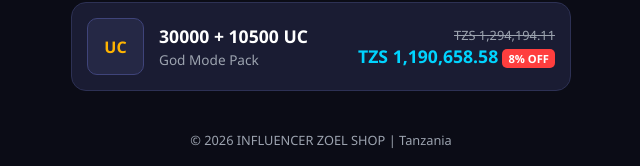
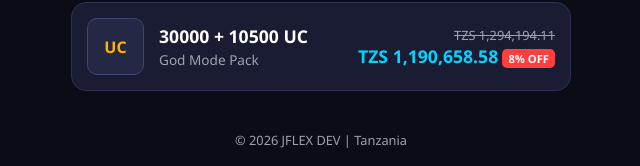
Before and after one commit to Jflexog20/ZOEL_UC, a plain HTML site: page index.html in a window 1280 px wide. Shown: the part 963-1129 px from the top of the page, 319-959 px from the left. Drawn offline with Linux system fonts and the light colour scheme.

Commit message:
Update index.html

```diff
--- a/index.html
+++ b/index.html
@@ -278,7 +278,7 @@
     </div>
 
     <footer>
-        &copy; 2026 INFLUENCER ZOEL SHOP | Tanzania
+        &copy; 2026 JFLEX DEV | Tanzania
     </footer>
 
 </body>
```
